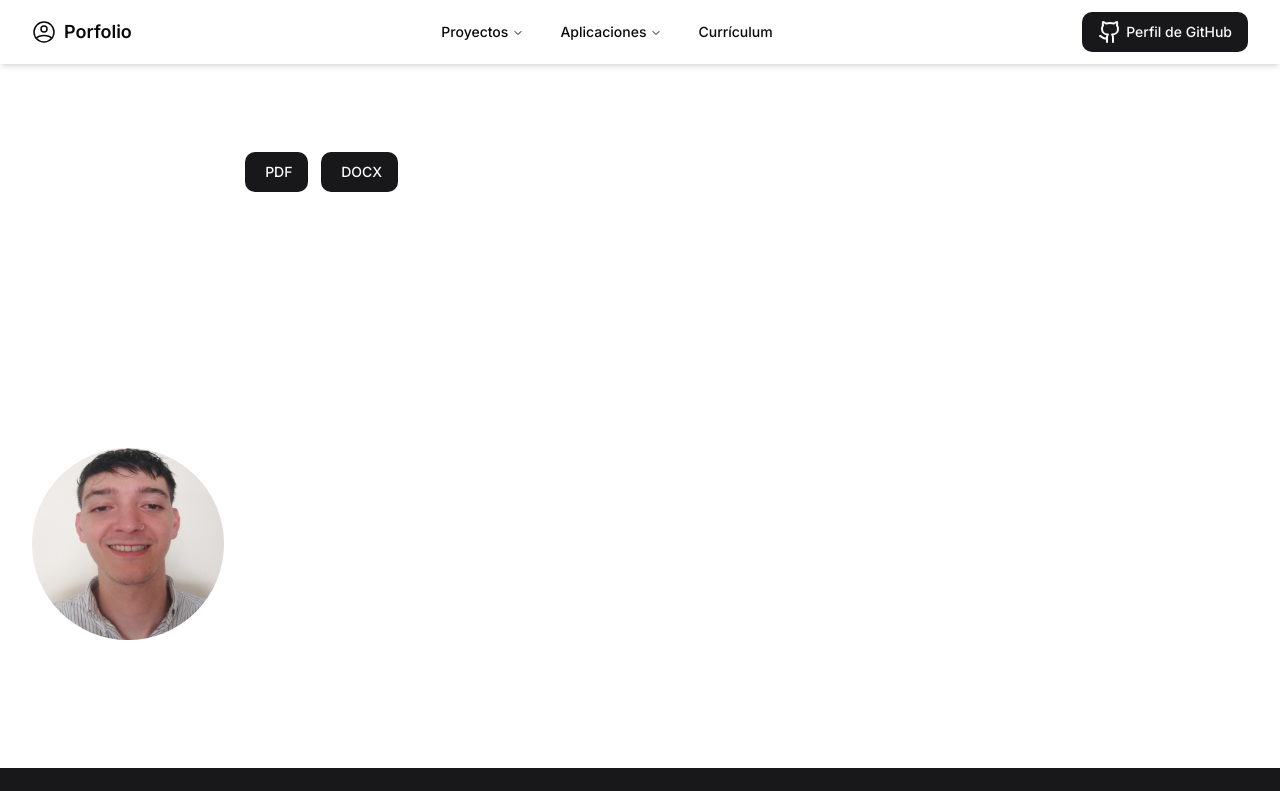
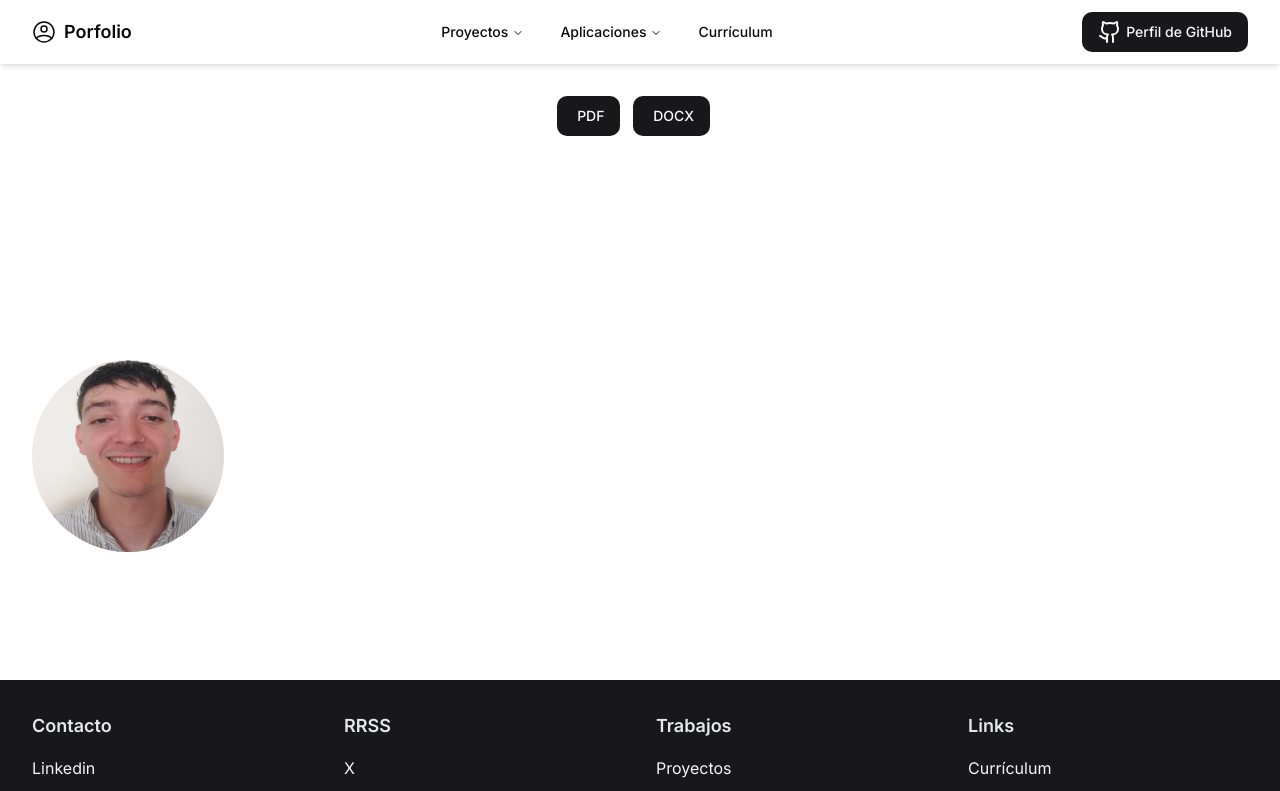
Before and after one commit to mnapo/portfolio, a Next.js app: page /cv in a window 1280 px wide. Shown: the top 791 px of the page. Built offline with nearby package versions, Linux system fonts and the light colour scheme.

Commit message:
corregir alineación

```diff
--- a/components/templates/cv-downloads.tsx
+++ b/components/templates/cv-downloads.tsx
@@ -1,11 +1,9 @@
-import {Button} from "@/components/molecules/shadcn//button";
+import {Button} from "@/components/molecules/shadcn/button";
 
 export default function CV_Downloads() {
   return (
-    <section className="py-24 lg:py-32 cv-downloads">
-      <div className="container mx-auto px-4 md:px-6 lg:px-8">
-        <div className="grid items-center gap-8 lg:grid-cols-2">
-          <div className="space-y-6">
+    <section className="py-24 cv-downloads">
+      <div className="container">
         <Button variant="default" className="btn-download">
           <p className="pl-1">PDF</p>
         </Button>
@@ -13,8 +11,6 @@ export default function CV_Downloads() {
           <p className="pl-1">DOCX</p>
         </Button>
       </div>
-        </div>
-      </div>
     </section>
   )
 }
```
Also changed, not shown: app/cv/page.tsx (line endings or trailing spaces). Lines whose indentation alone changed are shown as unchanged.
